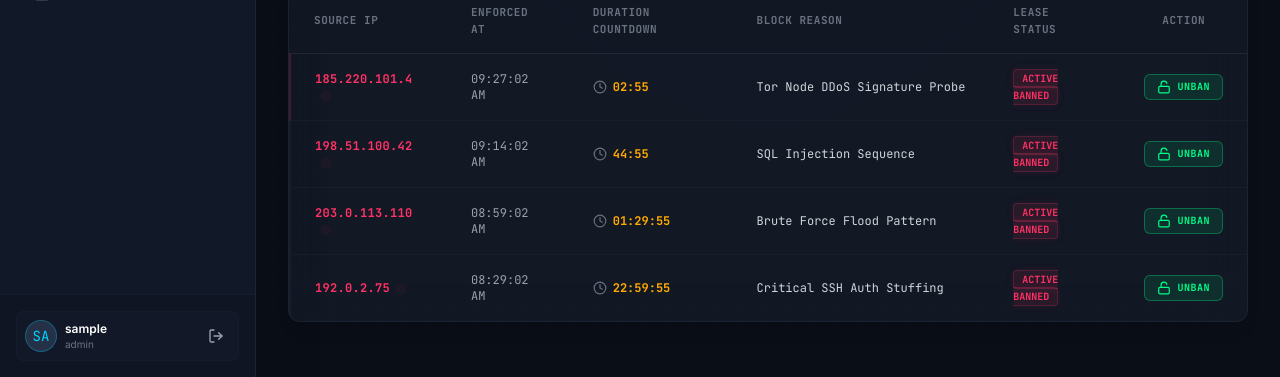
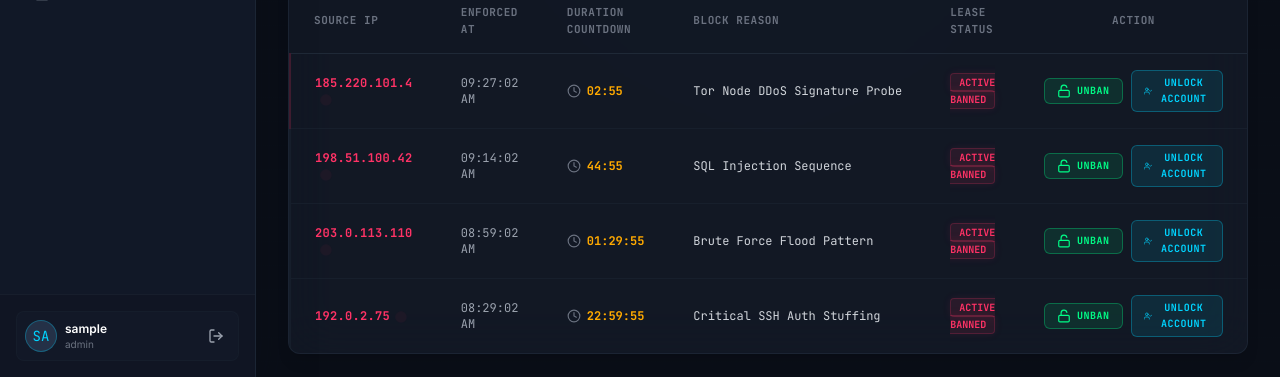
Before and after one commit to Gourav-Shetty/CloudShield, a React (Vite) app in the folder security-dashboard/: page /blocked-ips in a window 1280 px wide. Shown: the part 423-800 px from the top of the page. Built offline with nearby package versions, Linux system fonts and the light colour scheme; no server answers; sample sign-in values are in the browser's storage.

Commit message:
Add Unlock Account button on Blocked IPs page with toast notification

```diff
--- a/security-dashboard/src/pages/BlockedIPs.jsx
+++ b/security-dashboard/src/pages/BlockedIPs.jsx
@@ -1,7 +1,7 @@
 import React, { useState, useEffect, useRef } from 'react';
 import { useSocket } from '../hooks/useSocket';
 import api from '../api/axios';
-import { FiLock, FiUnlock, FiPlus, FiAlertOctagon, FiClock, FiSearch } from 'react-icons/fi';
+import { FiLock, FiUnlock, FiPlus, FiAlertOctagon, FiClock, FiSearch, FiUserCheck } from 'react-icons/fi';
 
 // Dedicated reactive Countdown Timer cell
 const Countdown = ({ targetDate, onExpire }) => {
@@ -185,6 +185,21 @@ const BlockedIPs = () => {
     }
   };
 
+  // Handle unlocking user accounts associated with an IP
+  const [unlockMessage, setUnlockMessage] = useState('');
+  const handleUnlockAccount = async (ip) => {
+    try {
+      const res = await api.post('/incidents/unlock-account', { ip });
+      const msg = res.data?.message || 'Account unlocked';
+      setUnlockMessage(msg);
+      setTimeout(() => setUnlockMessage(''), 4000);
+    } catch (err) {
+      console.warn(`Unlock account failed for ${ip}.`);
+      setUnlockMessage('Failed to unlock — check server logs.');
+      setTimeout(() => setUnlockMessage(''), 4000);
+    }
+  };
+
   // Called when a timer expires
   const handleTimerExpire = (expiredIp) => {
     // Optionally trigger API unblock or just filter it out of the UI
@@ -199,6 +214,13 @@ const BlockedIPs = () => {
 
   return (
     <div className="space-y-6">
+      {/* Unlock Account Toast */}
+      {unlockMessage && (
+        <div className="fixed top-6 right-6 z-50 px-5 py-3 rounded-lg border bg-dark-800/95 border-cyber-blue/40 text-cyber-blue text-xs font-mono shadow-lg shadow-cyber-blue/10 animate-fade-in flex items-center gap-2">
+          <FiUserCheck className="w-4 h-4" />
+          {unlockMessage}
+        </div>
+      )}
       {/* Header */}
       <div>
         <h2 className="text-3xl font-bold tracking-tight text-white flex items-center gap-3">
@@ -349,13 +371,22 @@ const BlockedIPs = () => {
                       </span>
                     </td>
                     <td className="py-4 px-6 text-center">
+                      <div className="flex items-center gap-2 justify-center">
                         <button
                           onClick={() => handleUnblock(ban.ip)}
-                        className="flex items-center gap-1.5 px-3 py-1 bg-cyber-green/10 border border-cyber-green/30 text-cyber-green hover:bg-cyber-green/20 rounded-md font-semibold text-[10px] tracking-wider uppercase transition-all mx-auto"
+                          className="flex items-center gap-1.5 px-3 py-1 bg-cyber-green/10 border border-cyber-green/30 text-cyber-green hover:bg-cyber-green/20 rounded-md font-semibold text-[10px] tracking-wider uppercase transition-all"
                         >
                           <FiUnlock className="w-3.5 h-3.5" />
                           <span>Unban</span>
                         </button>
+                        <button
+                          onClick={() => handleUnlockAccount(ban.ip)}
+                          className="flex items-center gap-1.5 px-3 py-1 bg-cyber-blue/10 border border-cyber-blue/30 text-cyber-blue hover:bg-cyber-blue/20 rounded-md font-semibold text-[10px] tracking-wider uppercase transition-all"
+                        >
+                          <FiUserCheck className="w-3.5 h-3.5" />
+                          <span>Unlock Account</span>
+                        </button>
+                      </div>
                     </td>
                   </tr>
                 ))
```
Lines whose indentation alone changed are shown as unchanged.
